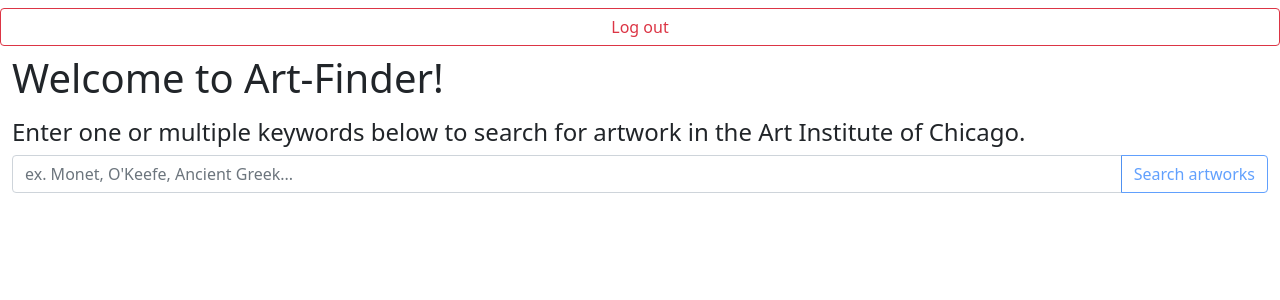
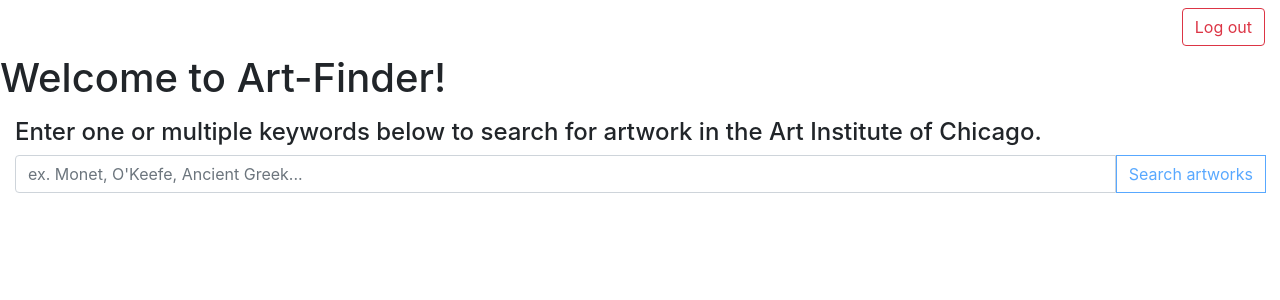
Before and after one commit to choinker/art-finder, a React (Create React App) app in the folder src/client/: page / in a window 1280 px wide. Shown: the top 300 px of the page. Built offline with nearby package versions, Linux system fonts and the light colour scheme.

Commit message:
use bootstrap 4 for styling

```diff
--- a/src/client/package.json
+++ b/src/client/package.json
@@ -7,7 +7,7 @@
     "@testing-library/jest-dom": "^5.16.1",
     "@testing-library/react": "^12.1.2",
     "@testing-library/user-event": "^13.5.0",
-    "bootstrap": "^5.1.3",
+    "bootstrap": "^4.6.0",
     "react": "^17.0.2",
     "react-bootstrap": "^1.5.2",
     "react-dom": "^17.0.2",
--- a/src/client/src/components/homepage.jsx
+++ b/src/client/src/components/homepage.jsx
@@ -25,7 +25,7 @@
     // TODO: Add the input group prepend
     return (
         <Container fluid>
-            <Row className='mt-2 mb-2 justify-content-end'>
+            <Row className='mt-2 mb-2 justify-content-end' noGutters>
                 <Button variant='outline-danger' onClick={onLogout}>
                     Log out
                 </Button>
@@ -35,7 +35,7 @@
                     Welcome to Art-Finder!
                 </h1>
             </Row>
-            <Row className='mt-2'>
+            <Row className='mt-2' noGutters>
                 <h4>
                     Enter one or multiple keywords below to search for artwork in the Art Institute of Chicago.
                 </h4>
@@ -49,6 +49,7 @@
                             onChange={onChangeKeyword}
                             value={keyword}
                         />
+                        <InputGroup.Prepend>
                             <Button
                                 variant='outline-primary'
                                 disabled={!keyword}
@@ -56,6 +57,7 @@
                             >
                                 Search artworks
                         </Button>
+                        </InputGroup.Prepend>
                     </InputGroup>
                 </Form>
             </Row>
@@ -69,6 +71,7 @@
                     No results were found for the entered keyword(s).
                 </Alert>
             ) : ( // TODO: column-size: 3, fix the css for cards too
+                // className="col-sm-4" <= adding this to the card makes it a nice small size
                 <CardColumns>
                     {artworks.map((artwork, idx) => {
                         const {
@@ -81,7 +84,7 @@
                             place_of_origin,
                         } = artwork;
                         return (
-                            <Card key={`artwork-${id}` }>
+                            <Card key={`artwork-${id}`} >
                                 <a
                                     href={image_url}
                                     target='_blank'
@@ -99,9 +102,9 @@
                                         {place_of_origin}, {date_display}
                                         <br />
                                         <small className='text-muted'> {artist_display} </small>
+                                    </Card.Text>
                                     <Card.Text>
                                         <small className='text-muted'> {medium_display} </small>
-                                        </Card.Text>
                                     </Card.Text>
                                 </Card.Body>
                             </Card>
```
Also changed, not shown: 1 other file (tests, documents, lock files or other folders). Lines whose indentation alone changed are shown as unchanged.
